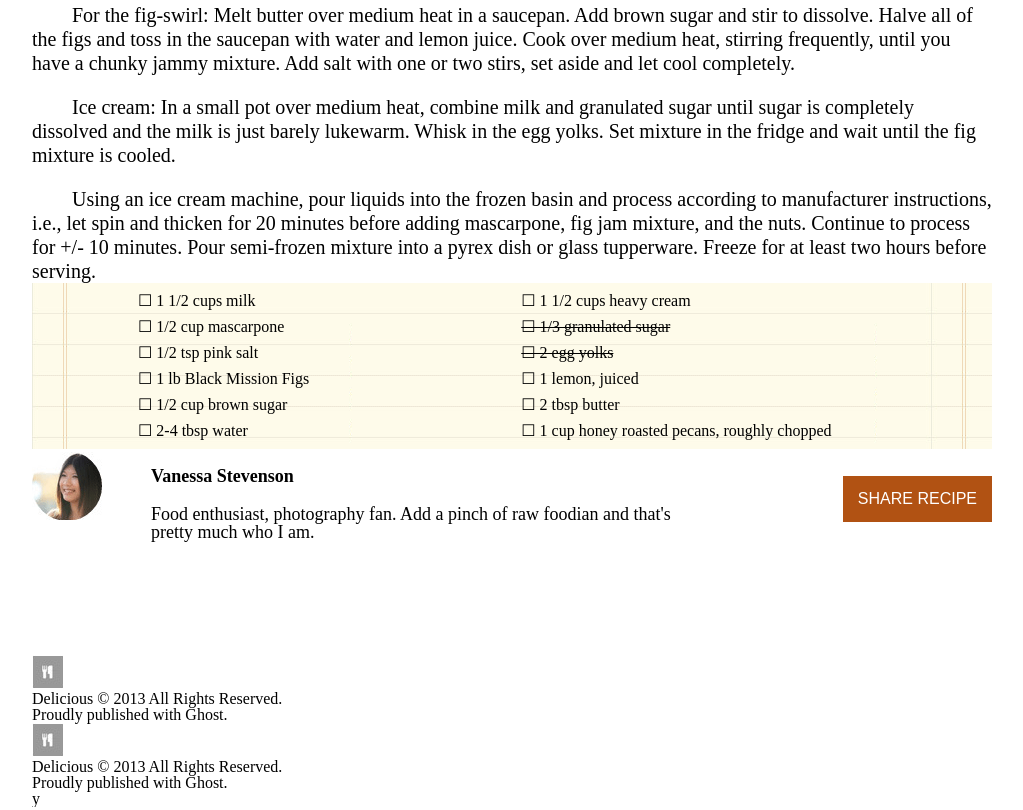
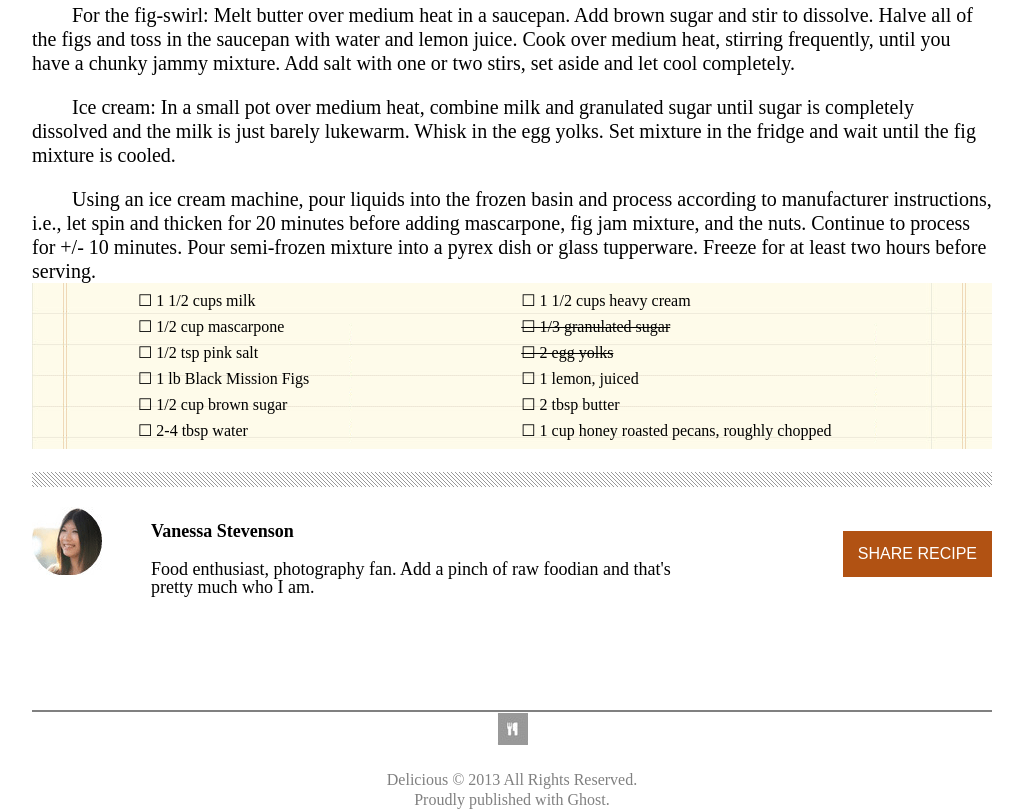
Before and after one commit to Draquix/chocolate-pizza, a plain HTML site: page index.html in a window 1280 px wide. Shown: the part 916-1726 px from the top of the page, without its empty margins (128-1151 px from the left). Drawn offline with Linux system fonts and the light colour scheme; a web font is replaced by a local one.

Commit message:
finished... boss would be 90 percent happy.

```diff
--- a/css/style.css
+++ b/css/style.css
@@ -115,3 +115,21 @@ h3 {
     font-weight: bolder;
     margin-bottom:20px;
 }
+footer {
+    border-top:2px solid grey;
+    text-align: center;
+    line-height: 20px;
+    color:grey;
+    margin-bottom:30px;
+}
+footer img{
+    margin-bottom:20px;
+}
+#fancy {
+    margin-top:20px;
+    margin-bottom:20px;
+    width:100%;
+    height:15px;
+    background-image: url(../img/hr-img.png);
+    background-repeat: repeat;
+}
--- a/index.html
+++ b/index.html
@@ -75,18 +75,12 @@
             </div>
             <a href="index.html">SHARE RECIPE</a>
         </div>
+        <footer>
+
         <img src="img/small-logo.png">
         <p>Delicious &copy 2013  All Rights Reserved.</p>
         <p>Proudly published with Ghost.</p>
 
-        <style>
-            body {
-                color:black;
-            }
-        </style>
-        <img src="img/small-logo.png">
-        <p>Delicious &copy 2013  All Rights Reserved.</p>
-        <p>Proudly published with Ghost.</p>
-    y
+        </footer>
 </body>
 </html>
```
